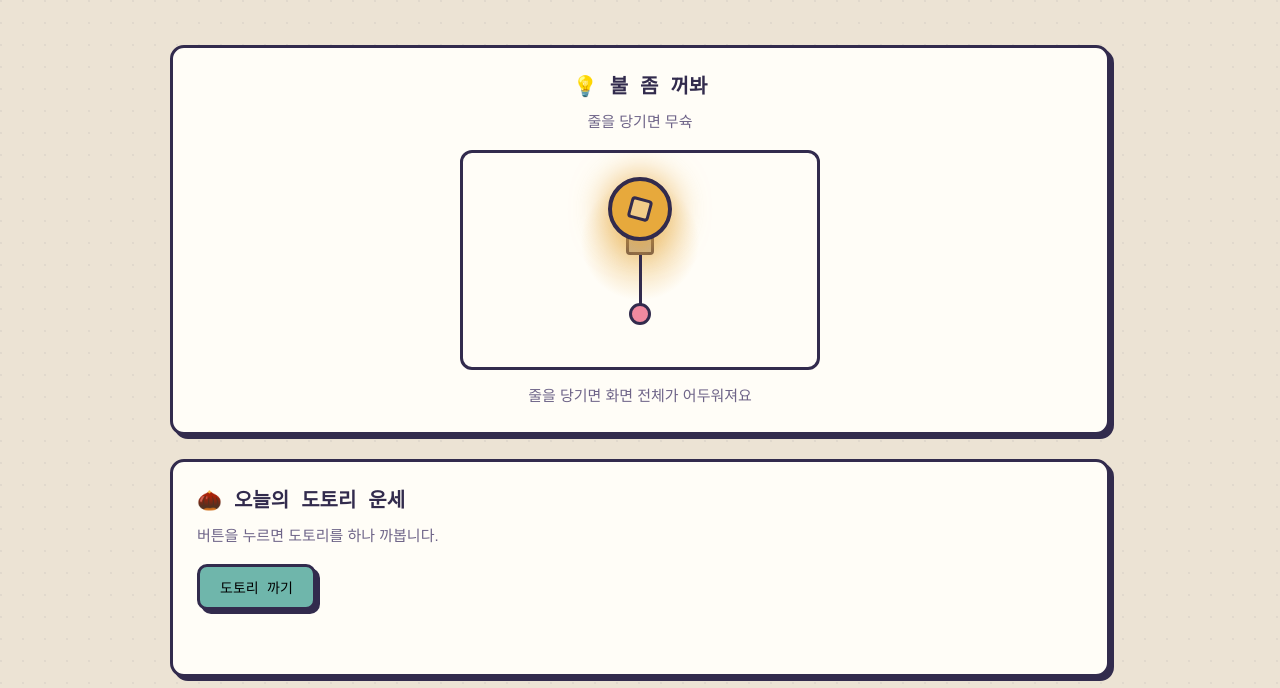
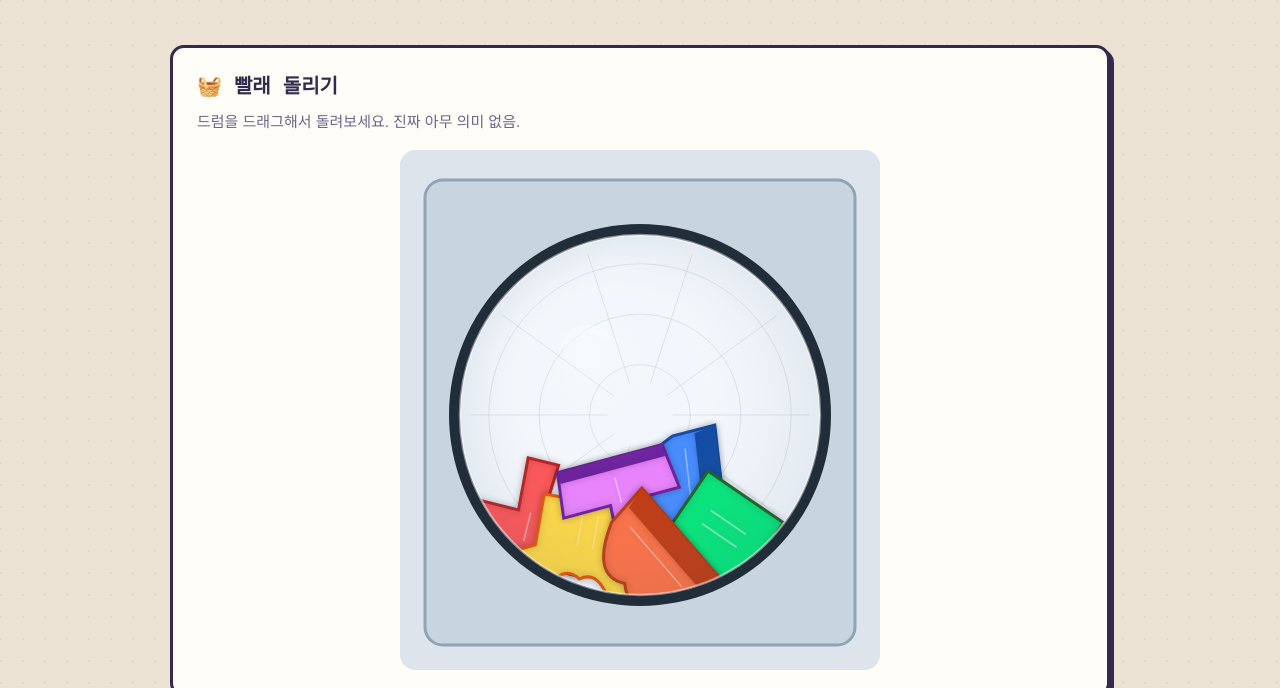
Before and after one commit to jose-1013/SHJ_home, a plain HTML site: page fun.html in a window 1280 px wide. Shown: the part 264-952 px from the top of the page. Drawn offline with Linux system fonts and the light colour scheme; a web font is replaced by a local one.

Commit message:
잡동사니에 빨래 돌리기 위젯 추가

```diff
--- /dev/null
+++ b/assets/washing.js
@@ -0,0 +1,259 @@
+(function () {
+  const canvas = document.getElementById('c');
+  if (!canvas) return;
+  const ctx = canvas.getContext('2d');
+  const W = 480, H = 520, CX = 240, CY = 265, R = 180;
+  let drumAngle = 0, drumVel = 0, isDragging = false, lastAngle = 0, lastTime = performance.now();
+
+  function getAngle(e) {
+    const rect = canvas.getBoundingClientRect();
+    const sx = W / rect.width, sy = H / rect.height;
+    let cx, cy;
+    if (e.touches) { cx = e.touches[0].clientX; cy = e.touches[0].clientY; }
+    else { cx = e.clientX; cy = e.clientY; }
+    return Math.atan2((cy - rect.top) * sy - CY, (cx - rect.left) * sx - CX);
+  }
+  canvas.addEventListener('mousedown', e => { isDragging = true; lastAngle = getAngle(e); canvas.style.cursor = 'grabbing'; });
+  canvas.addEventListener('touchstart', e => { e.preventDefault(); isDragging = true; lastAngle = getAngle(e); }, { passive: false });
+  canvas.addEventListener('mousemove', e => {
+    if (!isDragging) return;
+    const a = getAngle(e); let da = a - lastAngle;
+    if (da > Math.PI) da -= Math.PI * 2; if (da < -Math.PI) da += Math.PI * 2;
+    drumVel = da * 0.9; drumAngle += da; lastAngle = a;
+  });
+  canvas.addEventListener('touchmove', e => {
+    e.preventDefault(); if (!isDragging) return;
+    const a = getAngle(e); let da = a - lastAngle;
+    if (da > Math.PI) da -= Math.PI * 2; if (da < -Math.PI) da += Math.PI * 2;
+    drumVel = da * 0.9; drumAngle += da; lastAngle = a;
+  }, { passive: false });
+  window.addEventListener('mouseup', () => { isDragging = false; canvas.style.cursor = 'grab'; });
+  window.addEventListener('touchend', () => { isDragging = false; });
+
+  const PAL = [
+    { f: '#FF5252', s: '#B71C1C' },
+    { f: '#448AFF', s: '#0D47A1' },
+    { f: '#FFD740', s: '#E65100' },
+    { f: '#00E676', s: '#1B5E20' },
+    { f: '#EA80FC', s: '#6A1B9A' },
+    { f: '#FF6E40', s: '#BF360C' },
+  ];
+
+  function drawPants(c, f, s, sc) {
+    const w = 70 * sc, h = 64 * sc;
+    c.fillStyle = f; c.strokeStyle = s; c.lineWidth = 3;
+    c.beginPath();
+    c.moveTo(-w * .76, -h * .7); c.lineTo(w * .76, -h * .7);
+    c.lineTo(w * .84, 0); c.lineTo(w * .16, 0);
+    c.lineTo(w * .2, h * .74); c.lineTo(-w * .2, h * .74);
+    c.lineTo(-w * .16, 0); c.lineTo(-w * .84, 0);
+    c.closePath(); c.fill(); c.stroke();
+    c.fillStyle = s; c.fillRect(-w * .76, -h * .7, w * 1.52, h * .18);
+    c.strokeStyle = 'rgba(255,255,255,0.45)'; c.lineWidth = 1.5;
+    c.beginPath(); c.moveTo(0, -h * .4); c.lineTo(0, 0); c.stroke();
+  }
+  function drawUnderwear(c, f, s, sc) {
+    const w = 72 * sc, h = 60 * sc;
+    c.fillStyle = f; c.strokeStyle = s; c.lineWidth = 3;
+    c.beginPath();
+    c.moveTo(-w * .77, -h * .64); c.lineTo(w * .77, -h * .64);
+    c.lineTo(w * .69, h * .05);
+    c.quadraticCurveTo(w * .35, h * .82, 0, h * .5);
+    c.quadraticCurveTo(-w * .35, h * .82, -w * .69, h * .05);
+    c.closePath(); c.fill(); c.stroke();
+    c.fillStyle = s;
+    c.beginPath();
+    c.moveTo(-w * .77, -h * .64); c.lineTo(w * .77, -h * .64);
+    c.lineTo(w * .69, -h * .3); c.lineTo(-w * .69, -h * .3); c.closePath(); c.fill();
+    c.strokeStyle = 'rgba(255,255,255,0.4)'; c.lineWidth = 1.5;
+    c.beginPath(); c.moveTo(-w * .5, -h * .12); c.lineTo(w * .5, -h * .12); c.stroke();
+  }
+  function drawTshirt(c, f, s, sc) {
+    const w = 74 * sc, h = 68 * sc;
+    c.fillStyle = f; c.strokeStyle = s; c.lineWidth = 3;
+    c.beginPath();
+    c.moveTo(-w * .78, -h * .64);
+    c.lineTo(-w * .44, -h * .64); c.quadraticCurveTo(-w * .24, -h * .18, 0, -h * .36);
+    c.quadraticCurveTo(w * .24, -h * .18, w * .44, -h * .64);
+    c.lineTo(w * .78, -h * .64); c.lineTo(w * .93, -h * .16); c.lineTo(w * .63, 0);
+    c.lineTo(w * .63, h * .72); c.lineTo(-w * .63, h * .72);
+    c.lineTo(-w * .63, 0); c.lineTo(-w * .93, -h * .16);
+    c.closePath(); c.fill(); c.stroke();
+    c.strokeStyle = 'rgba(255,255,255,0.3)'; c.lineWidth = 1.5;
+    c.beginPath(); c.moveTo(-w * .1, h * .08); c.lineTo(-w * .1, h * .55); c.stroke();
+    c.beginPath(); c.moveTo(w * .1, h * .08); c.lineTo(w * .1, h * .55); c.stroke();
+  }
+  function drawTank(c, f, s, sc) {
+    const w = 64 * sc, h = 72 * sc;
+    c.fillStyle = f; c.strokeStyle = s; c.lineWidth = 3;
+    c.beginPath();
+    c.moveTo(-w * .65, -h * .69);
+    c.quadraticCurveTo(-w * .48, -h * .85, -w * .26, -h * .65);
+    c.quadraticCurveTo(-w * .08, -h * .35, 0, -h * .42);
+    c.quadraticCurveTo(w * .08, -h * .35, w * .26, -h * .65);
+    c.quadraticCurveTo(w * .48, -h * .85, w * .65, -h * .69);
+    c.lineTo(w * .65, h * .69); c.lineTo(-w * .65, h * .69);
+    c.closePath(); c.fill(); c.stroke();
+    c.strokeStyle = 'rgba(255,255,255,0.4)'; c.lineWidth = 2;
+    c.beginPath(); c.moveTo(-w * .3, h * .1); c.lineTo(w * .3, h * .1); c.stroke();
+    c.beginPath(); c.moveTo(-w * .3, h * .3); c.lineTo(w * .3, h * .3); c.stroke();
+  }
+
+  const DRAW = [drawPants, drawUnderwear, drawTshirt, drawTank];
+
+  const INIT_POS = [
+    { x: -62, y: -55 }, { x: 62, y: -55 },
+    { x: -75, y: 45 }, { x: 75, y: 45 },
+    { x: 0, y: -100 }, { x: 0, y: 95 },
+  ];
+
+  class Cloth {
+    constructor(i) {
+      this.x = CX + INIT_POS[i].x;
+      this.y = CY + INIT_POS[i].y;
+      this.vx = 0; this.vy = 0;
+      this.angle = Math.random() * Math.PI * 2;
+      this.spin = 0;
+      this.type = i % 4;
+      this.p = PAL[i];
+      this.sc = 1.0 + Math.random() * 0.15;
+      this.r = 62 * this.sc;
+    }
+    draw() {
+      ctx.save();
+      ctx.translate(this.x, this.y);
+      ctx.rotate(this.angle);
+      ctx.shadowColor = 'rgba(0,0,0,0.22)'; ctx.shadowBlur = 7;
+      DRAW[this.type](ctx, this.p.f, this.p.s, this.sc);
+      ctx.restore();
+    }
+  }
+
+  const clothes = Array.from({ length: 6 }, (_, i) => new Cloth(i));
+  const DEAD = 0.0018;
+
+  function physics(dt) {
+    const spd = Math.abs(drumVel);
+    const moving = spd > DEAD;
+
+    for (let i = 0; i < clothes.length; i++) {
+      const cl = clothes[i];
+
+      if (!moving) {
+        cl.vy += 0.35;
+        cl.vx *= 0.82; cl.vy *= 0.82;
+      } else {
+        const dx = cl.x - CX, dy = cl.y - CY;
+        const dist = Math.sqrt(dx * dx + dy * dy) || 1;
+        const nx = dx / dist, ny = dy / dist;
+        cl.vy += 0.42;
+        cl.vx += (-ny * drumVel * 22) * dt * 60;
+        cl.vy += (nx * drumVel * 22) * dt * 60;
+        cl.vx += nx * spd * 100 * dt * 0.5;
+        cl.vy += ny * spd * 100 * dt * 0.5;
+        cl.vx *= 0.86; cl.vy *= 0.86;
+      }
+
+      cl.x += cl.vx; cl.y += cl.vy;
+
+      const innerR = R - cl.r * 0.48;
+      const ndx = cl.x - CX, ndy = cl.y - CY;
+      const nd = Math.sqrt(ndx * ndx + ndy * ndy);
+      if (nd > innerR) {
+        const nnx = ndx / nd, nny = ndy / nd;
+        cl.x = CX + nnx * innerR; cl.y = CY + nny * innerR;
+        const dot = cl.vx * nnx + cl.vy * nny;
+        cl.vx -= 1.5 * dot * nnx; cl.vy -= 1.5 * dot * nny;
+        cl.vx *= 0.4; cl.vy *= 0.4;
+        if (moving) cl.spin += (Math.random() - .5) * 0.08;
+      }
+
+      for (let j = i + 1; j < clothes.length; j++) {
+        const b = clothes[j];
+        const cdx = b.x - cl.x, cdy = b.y - cl.y;
+        const cd = Math.sqrt(cdx * cdx + cdy * cdy);
+        const minD = (cl.r + b.r) * 0.5;
+        if (cd < minD && cd > 0.1) {
+          const push = (minD - cd) * 0.35;
+          const cnx = cdx / cd, cny = cdy / cd;
+          cl.x -= cnx * push; cl.y -= cny * push;
+          b.x += cnx * push; b.y += cny * push;
+          const dvd = (b.vx - cl.vx) * cnx + (b.vy - cl.vy) * cny;
+          if (dvd < 0) {
+            cl.vx += dvd * cnx * 0.4; cl.vy += dvd * cny * 0.4;
+            b.vx -= dvd * cnx * 0.4; b.vy -= dvd * cny * 0.4;
+          }
+        }
+      }
+
+      if (moving) {
+        cl.angle += cl.spin + drumVel * 0.18;
+        cl.spin *= 0.97;
+      } else {
+        cl.spin *= 0.85;
+        cl.angle += cl.spin;
+      }
+    }
+
+    if (!isDragging) {
+      drumVel *= 0.978;
+      if (Math.abs(drumVel) < DEAD) drumVel = 0;
+    }
+    drumAngle += drumVel;
+  }
+
+  function render() {
+    ctx.clearRect(0, 0, W, H);
+    ctx.fillStyle = '#dde4ec'; ctx.fillRect(0, 0, W, H);
+
+    ctx.fillStyle = '#c8d4de'; ctx.strokeStyle = '#8fa4b4'; ctx.lineWidth = 3;
+    ctx.beginPath(); ctx.roundRect(CX - 215, CY - 235, 430, 465, 18);
+    ctx.fill(); ctx.stroke();
+
+    ctx.fillStyle = '#222d3a';
+    ctx.beginPath(); ctx.arc(CX, CY, R + 11, 0, Math.PI * 2); ctx.fill();
+
+    ctx.fillStyle = '#f5f8fc';
+    ctx.beginPath(); ctx.arc(CX, CY, R, 0, Math.PI * 2); ctx.fill();
+
+    ctx.save(); ctx.translate(CX, CY); ctx.rotate(drumAngle);
+    ctx.strokeStyle = 'rgba(160,175,190,0.3)'; ctx.lineWidth = 1;
+    for (let i = 0; i < 10; i++) {
+      const a = (i / 10) * Math.PI * 2;
+      ctx.beginPath();
+      ctx.moveTo(Math.cos(a) * R * .18, Math.sin(a) * R * .18);
+      ctx.lineTo(Math.cos(a) * R * .94, Math.sin(a) * R * .94);
+      ctx.stroke();
+    }
+    for (let ri = 1; ri <= 3; ri++) {
+      ctx.beginPath(); ctx.arc(0, 0, R * ri * .28, 0, Math.PI * 2); ctx.stroke();
+    }
+    ctx.restore();
+
+    ctx.save();
+    ctx.translate(CX, CY);
+    ctx.beginPath(); ctx.arc(0, 0, R, 0, Math.PI * 2); ctx.clip();
+    ctx.translate(-CX, -CY);
+    for (const cl of clothes) cl.draw();
+    ctx.restore();
+
+    ctx.save(); ctx.translate(CX, CY);
+    ctx.beginPath(); ctx.arc(0, 0, R, 0, Math.PI * 2);
+    const gl = ctx.createRadialGradient(-55, -65, 8, 0, 0, R);
+    gl.addColorStop(0, 'rgba(255,255,255,0.18)');
+    gl.addColorStop(.5, 'rgba(200,220,255,0.03)');
+    gl.addColorStop(1, 'rgba(100,130,160,0.12)');
+    ctx.fillStyle = gl; ctx.fill();
+    ctx.strokeStyle = 'rgba(255,255,255,0.45)'; ctx.lineWidth = 2.5; ctx.stroke();
+    ctx.beginPath(); ctx.arc(-52, -62, 24, Math.PI * 1.1, Math.PI * 1.75);
+    ctx.strokeStyle = 'rgba(255,255,255,0.28)'; ctx.lineWidth = 8; ctx.lineCap = 'round'; ctx.stroke();
+    ctx.restore();
+  }
+
+  function loop(ts) {
+    const dt = Math.min((ts - lastTime) / 1000, 0.05);
+    lastTime = ts; render(); physics(dt);
+    requestAnimationFrame(loop);
+  }
+  requestAnimationFrame(loop);
+})();
--- a/fun.html
+++ b/fun.html
@@ -31,6 +31,13 @@
   </header>
 
   <main>
+
+    <!-- 세탁기 드럼 -->
+    <section class="card fun-section">
+      <h2>🧺 빨래 돌리기</h2>
+      <p class="fun-desc">드럼을 드래그해서 돌려보세요. 진짜 아무 의미 없음.</p>
+      <canvas id="c" width="480" height="520" style="display:block;margin:0 auto;cursor:grab;background:#dde4ec;border-radius:16px;max-width:100%;height:auto;"></canvas>
+    </section>
 
     <!-- 전구 줄 토글 -->
     <section class="card fun-section bulb-section">
@@ -85,6 +92,7 @@
   </footer>
 
   <script src="assets/script.js"></script>
+  <script src="assets/washing.js"></script>
   <script src="assets/bulb.js"></script>
   <script src="assets/fun.js"></script>
 </body>
```
